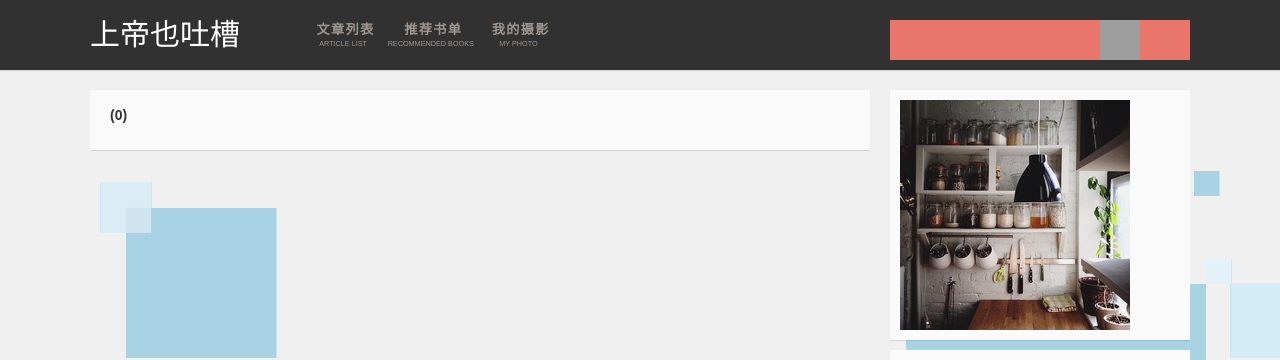
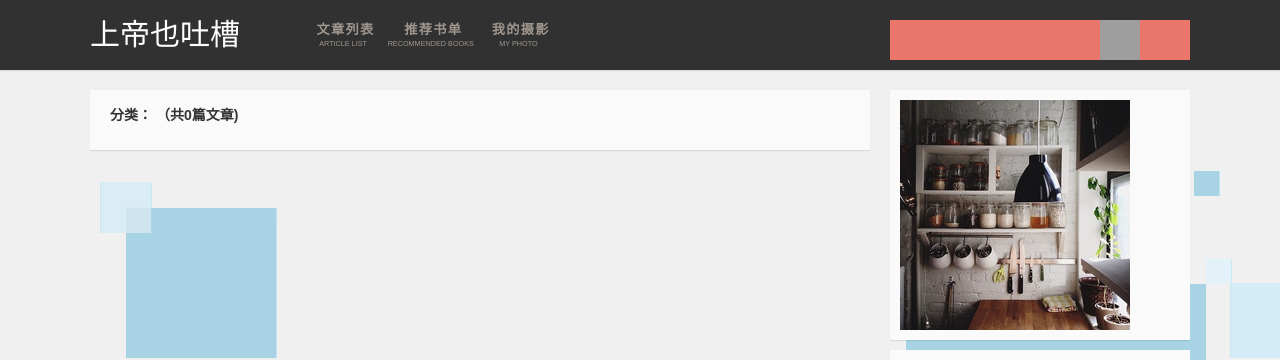
Before and after one commit to godtoo/godtoo.github.com, a Jekyll site: the page built from categorys/开发者手册.html, in a window 1280 px wide. Shown: the top 360 px of the page. Built offline with Jekyll 4.4.1, drawn with Linux system fonts in a browser that asks for light colours; nearby versions of some CDN libraries.

Commit message:
change css

```diff
--- a/_includes/category.html
+++ b/_includes/category.html
@@ -1,5 +1,5 @@
 <div class="categorybox radius">
-	<h3>{{ site.catenames[page.catename] }}({{ site.categories[page.catename] | size }})</h3>
+	<h3>分类：{{ site.catenames[page.catename] }} （共{{ site.categories[page.catename] | size }}篇文章)</h3>
 	<ul class="index_ul">
 		{% for post in site.categories[page.catename] %}
 		<li><span>[{{ post.date | date:"%Y-%m-%d"  }}]</span><a href="{{ site:url  }}{{ post.url  }}" target="_blank">{{post.title}}</a> </li>
```
